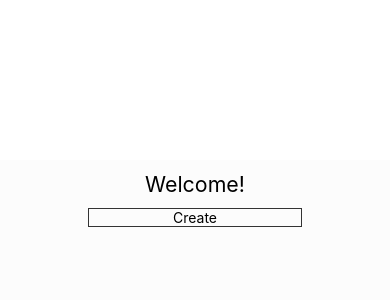
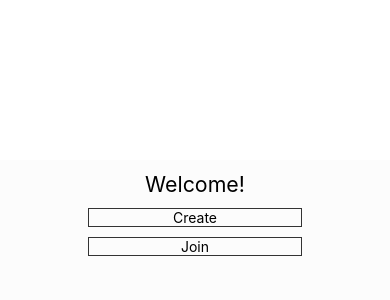
Before and after one commit to rahulnair25283/BookClub, a React Native app: screen / in a window 390 px wide. Shown: the top 300 px of the page. Built offline with nearby package versions, Linux system fonts and the light colour scheme.

Commit message:
inital code to connect to firebase

```diff
--- a/src/App.tsx
+++ b/src/App.tsx
@@ -1,102 +1,6 @@
-import React, { Component } from "react";
-import { Text, View, TouchableOpacity, TextInput } from "react-native";
-import { ScaledSheet } from "react-native-size-matters";
+import React from "react";
+import Main from "./Main";
 
-interface Props {}
-interface State {
-    onAdd: boolean;
-    name: string;
-}
+const App = () => <Main />;
 
-export default class App extends Component<Props, State> {
-    constructor(props: Props) {
-        super(props);
-        this.state = {
-            onAdd: false,
-            name: "",
-        };
-    }
-
-    private onCreate = () => {
-        this.setState({
-            onAdd: true,
-        });
-    };
-
-    private create = () => {
-        console.log("new book club ", this.state.name, " created");
-    };
-
-    public render() {
-        return (
-            <View style={styles.container}>
-                {this.state.onAdd ? (
-                    <View
-                        style={{
-                            justifyContent: "center",
-                            alignItems: "center",
-                        }}
-                    >
-                        <TextInput
-                            placeholder={"book club name"}
-                            value={this.state.name}
-                            onChangeText={name => this.setState({ name })}
-                            autoFocus
-                            autoCorrect={false}
-                            style={styles.nameInput}
-                        />
-                        <TouchableOpacity
-                            style={styles.button}
-                            onPress={() => this.create()}
-                        >
-                            <Text>Save</Text>
-                        </TouchableOpacity>
-                    </View>
-                ) : (
-                    <View>
-                        <Text style={styles.welcome}>Welcome!</Text>
-                        <TouchableOpacity
-                            style={styles.button}
-                            onPress={() => this.onCreate()}
-                        >
-                            <Text>Create</Text>
-                        </TouchableOpacity>
-                    </View>
-                )}
-            </View>
-        );
-    }
-}
-
-const styles = ScaledSheet.create({
-    container: {
-        flex: 1,
-        top: "150@ms0.6",
-        justifyContent: "flex-start",
-        alignItems: "center",
-        backgroundColor: "#fcfcfc",
-    },
-    welcome: {
-        fontSize: "20@ms0.6",
-        textAlign: "center",
-        margin: "10@ms0.6",
-    },
-    instructions: {
-        textAlign: "center",
-        color: "#333333",
-        marginBottom: "5@ms0.6",
-    },
-    button: {
-        width: "200@ms0.6",
-        borderWidth: 1,
-        borderColor: "#333333",
-        justifyContent: "center",
-        alignItems: "center",
-    },
-    nameInput: {
-        width: "200@ms0.6",
-        borderBottomWidth: 1,
-        borderColor: "#333333",
-        marginBottom: "5@ms0.6",
-    },
-});
+export default App;
--- /dev/null
+++ b/src/Main.tsx
@@ -0,0 +1,57 @@
+import React from "react";
+import { View, Text, TouchableOpacity } from "react-native";
+import { ScaledSheet } from "react-native-size-matters";
+import firebase from "react-native-firebase";
+
+const Main = () => {
+    const create = () => {};
+
+    return (
+        <View style={styles.container}>
+            <Text style={styles.welcome}>Welcome!</Text>
+            <TouchableOpacity
+                style={styles.button}
+                onPress={() =>
+                    firebase
+                        .database()
+                        .ref("BookClub")
+                        .push({
+                            id: 1,
+                            name: "test",
+                            status: "active",
+                        })
+                }
+            >
+                <Text>Create</Text>
+            </TouchableOpacity>
+            <TouchableOpacity style={styles.button}>
+                <Text>Join</Text>
+            </TouchableOpacity>
+        </View>
+    );
+};
+
+export default Main;
+
+const styles = ScaledSheet.create({
+    container: {
+        flex: 1,
+        top: "150@ms0.6",
+        justifyContent: "flex-start",
+        alignItems: "center",
+        backgroundColor: "#fcfcfc",
+    },
+    welcome: {
+        fontSize: "20@ms0.6",
+        textAlign: "center",
+        margin: "10@ms0.6",
+    },
+    button: {
+        width: "200@ms0.6",
+        borderWidth: 1,
+        borderColor: "#333333",
+        justifyContent: "center",
+        alignItems: "center",
+        marginBottom: "10@ms0.6",
+    },
+});
```
Also changed, not shown: example-data-model-2.txt, 9 other files (tests, documents, lock files or other folders).
